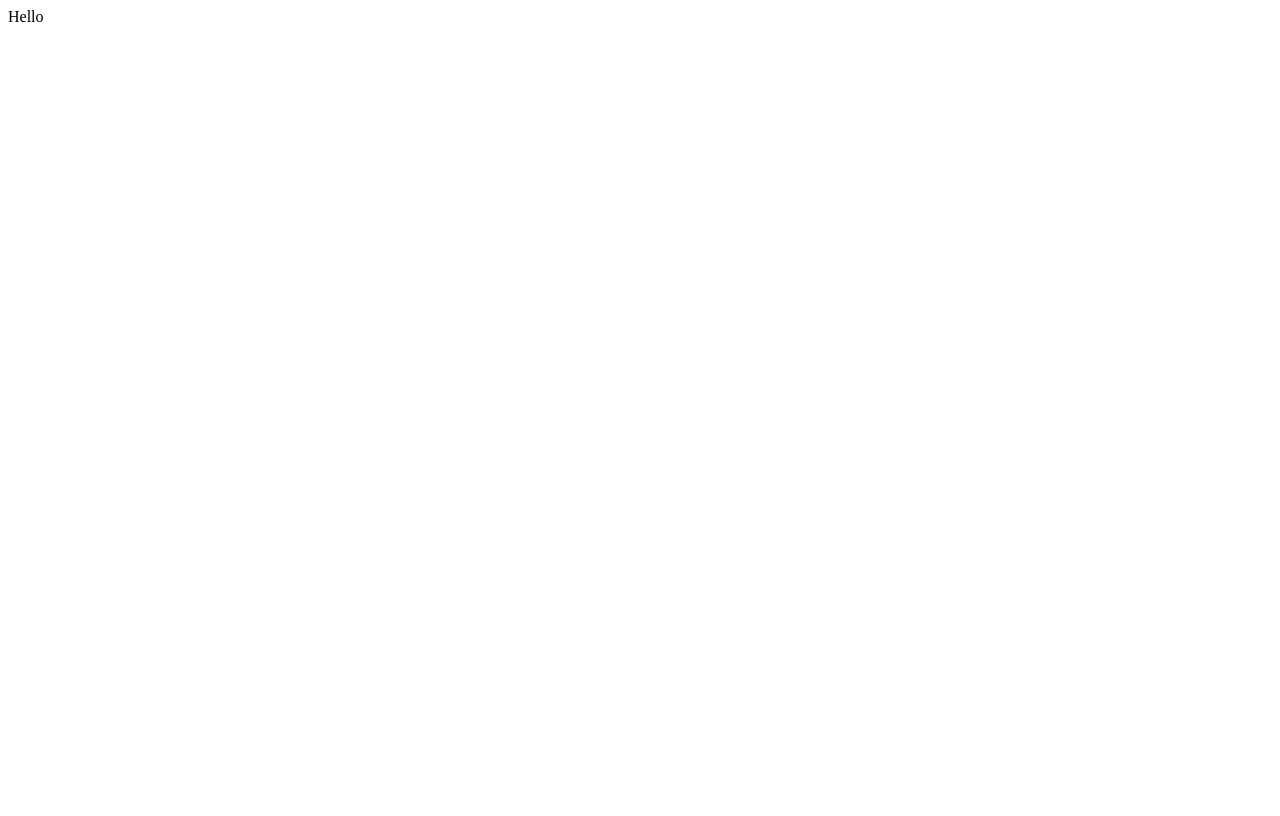
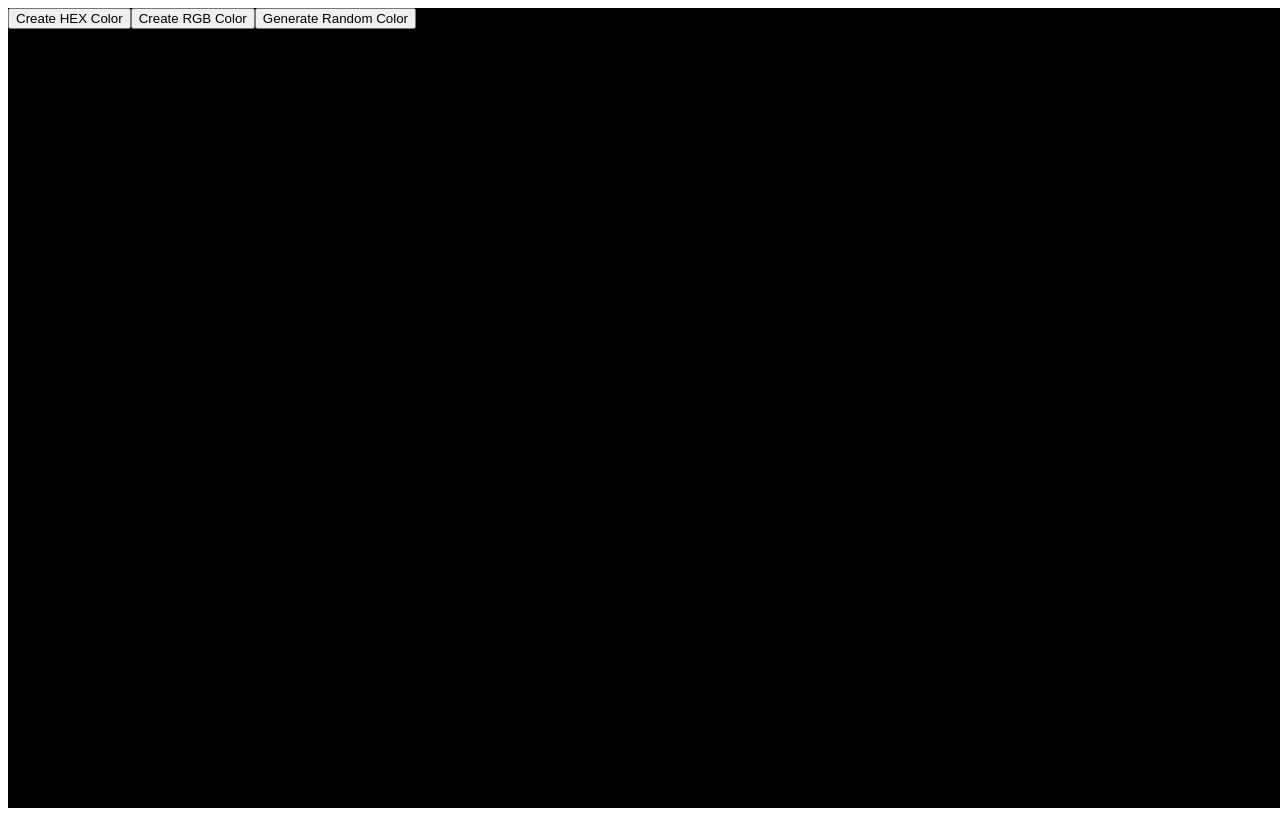
Before and after one commit to IkaMastera/react-projects-to-master-fundamentals, a React (Create React App) app in the folder 25-fundamental-projects/: page / in a window 1280 px wide. Built offline with nearby package versions, Linux system fonts and the light colour scheme.

Commit message:
add: randomColor component with hex color generator

```diff
--- a/25-fundamental-projects/src/App.js
+++ b/25-fundamental-projects/src/App.js
@@ -1,5 +1,11 @@
+import RandomColor from "./components/random-color";
+
 function App() {
-  return <div>Hello</div>;
+  return (
+    <div className="App">
+      <RandomColor />
+    </div>
+  );
 }
 
 export default App;
--- a/25-fundamental-projects/src/components/random-color/index.jsx
+++ b/25-fundamental-projects/src/components/random-color/index.jsx
@@ -1,9 +1,44 @@
-import React from "react";
+import React, { useState } from "react";
 
 const RandomColor = () => {
+  const [typeOfColor, setTypeOfColor] = useState("hex");
+  const [color, setColor] = useState("#000000");
+
+  function randomColorUtility(length) {
+    return Math.floor(Math.random() * length);
+  }
+
+  function handleCreateRandomHexColor() {
+    const hex = [1, 2, 3, 4, 5, 6, 7, 8, 9, "A", "B", "C", "D", "E", "F"];
+    let hexColor = "#";
+
+    for (let i = 0; i < 6; i++) {
+      hexColor += hex[randomColorUtility(hex.length)];
+    }
+
+    setColor(hexColor);
+  }
+  function handleCreateRandomRgbColor() {}
+
   return (
-    <div className="container">
-      <button>Generate Random Color</button>
+    <div
+      style={{
+        width: "100vw",
+        height: "100vh",
+        background: color,
+      }}
+    >
+      <button onClick={() => setTypeOfColor("hex")}>Create HEX Color</button>
+      <button onClick={() => setTypeOfColor("rgb")}>Create RGB Color</button>
+      <button
+        onClick={
+          typeOfColor === "hex"
+            ? handleCreateRandomHexColor
+            : handleCreateRandomRgbColor
+        }
+      >
+        Generate Random Color
+      </button>
     </div>
   );
 };
```
